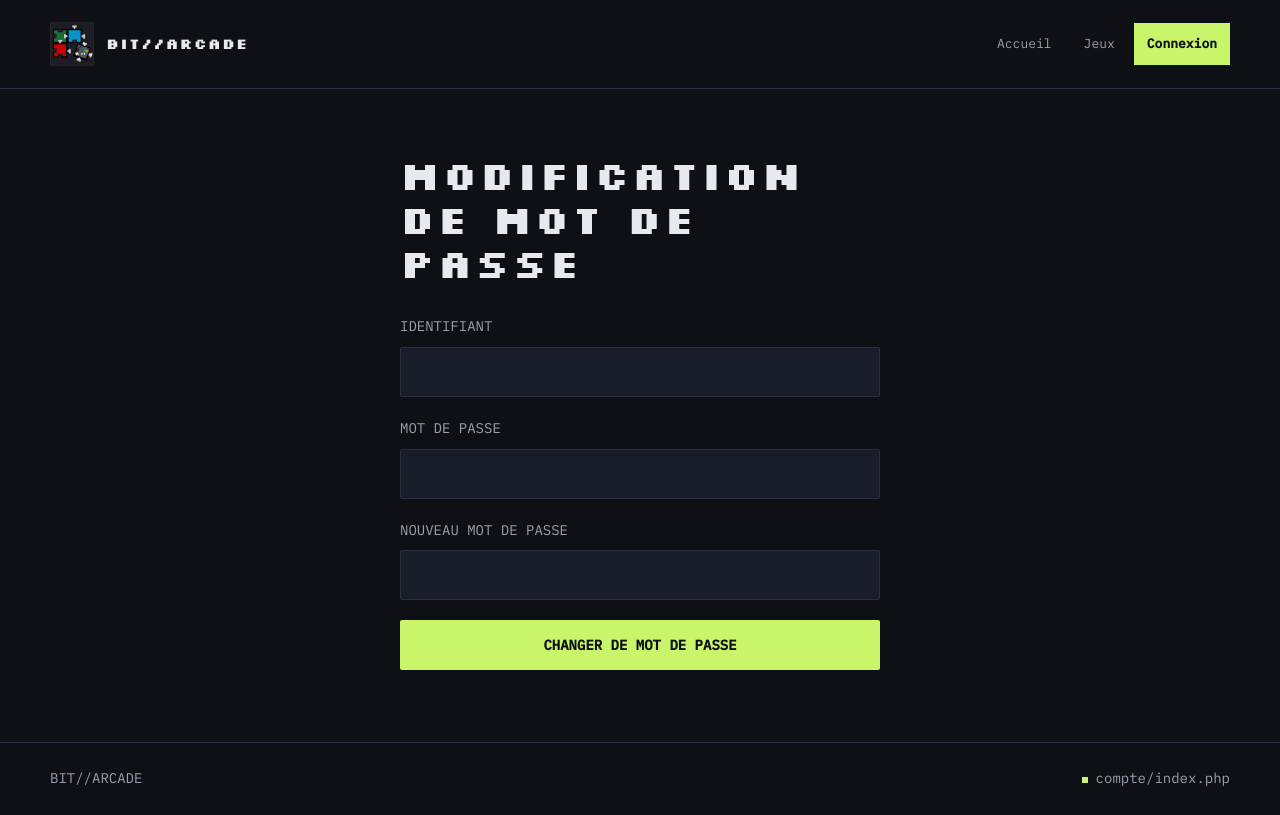
After one commit to mstlg-sae/web, a PHP site: page /compte/reset_mdp.php in a window 1280 px wide. The commit adds this page. Run offline with PHP 8.4, Linux system fonts and the light colour scheme.

Commit message:
Mdp change v1.0

```diff
--- a/src/compte/index.php
+++ b/src/compte/index.php
@@ -75,6 +75,9 @@ profil_page_onlogged("");
         if ($_GET['info']=="sucess_signup") {
           // affichage d'un message d'erreur en cas d'identifiant invalide
           echo "L'utilisateur à été créer, connecter-vous avec les identifiant pour continuer";
+        } elseif ($_GET['info']=="sucess_change_mdp") {
+          // affichage d'un message d'erreur en cas d'identifiant invalide
+          echo "Le mot de passe à été changé";
         }
         echo "</p></div>";
       }
--- /dev/null
+++ b/src/compte/reset_mdp.php
@@ -0,0 +1,97 @@
+<?php
+session_start();
+include("./../function/php_lib.php");
+profil_page_onlogged("");
+?>
+<!DOCTYPE html>
+<html lang="fr">
+<head>
+  <meta charset="UTF-8">
+  <meta name="viewport" content="width=device-width, initial-scale=1">
+  <title>Connexion · BIT//ARCADE</title>
+  <link rel="stylesheet" href="./../assets/style.css">
+</head>
+<body>
+  <header>
+    <div class="conteneur">
+      <a class="logo" href="./../index.php">
+        <img src="./../assets/logo.png" alt="Logo BIT//ARCADE">
+        <span>BIT//ARCADE</span>
+      </a>
+      <nav>
+        <a href="./../index.php">Accueil</a>
+        <a href="./../jeux/index.php">Jeux</a>
+        <?php
+        inject_profil_button("./");
+        ?>
+      </nav>
+    </div>
+  </header>
+  <main>
+    <div class="conteneur">
+      <form class="formulaire" action="reset-action.php" method="post">
+        <h1>Modification de mot de passe</h1>
+        <div class="champ">
+          <label for="login">Identifiant</label>
+          <input type="text" id="login" name="login" required>
+        </div>
+        <div class="champ">
+          <label for="mdp">Mot de passe</label>
+         <input type="password" id="mdp" name="mdp" required>
+        </div>
+        <div class="champ">
+          <label for="mdp_new">Nouveau mot de passe</label>
+         <input type="password" id="mdp_new" name="mdp_new" required>
+        </div>
+        <button class="bouton" type="submit" style="width:100%">Changer de mot de passe</button>
+      </form>
+      <?php
+
+      if(isset($_GET['error'])){
+        echo "<div class='error'><p class='error_text'>";
+        if ($_GET['error']=="wrong_login") {
+          // affichage d'un message d'erreur en cas d'identifiant invalide
+          echo "Le identifiant fournis ne sont pas valide";
+        } elseif ($_GET['error']=="no_request") {
+          // affichage d'un message d'erreur en cas de requètes d'authentification invalide
+          // -> connection effectué mais requète invalide
+          echo "Les champs de nom d'utilisateur et de mot de passe doivent être fournis pour se connecter";
+        }elseif ($_GET['error']=="no_role"){
+          // Erreur en cas d'acquisition du rôle lors de la connection
+          echo "Le rôle n'a pas pu être charger lors la connection, veuillez contacter un administrateur" ;
+        }elseif ($_GET['error']=="no_db_available"){
+          // affichage d'un message d'erreur en cas de requètes d'authentification vide
+          // -> tentative d'accès à un page pour personne connecté sans connection
+          echo "La Base de données est en erreur, veuillez contacter un administrateur" ;
+        }elseif ($_GET['error']=="no_session"){
+          // affichage d'un message d'erreur en cas de requètes d'authentification vide
+          // -> tentative d'accès à un page pour personne connecté sans connection
+          echo "Vous devez être connecté pour accèder à cette page" ;
+        } else {
+          // erreur générique
+          echo "Un erreur lors de la connexion est survenu";
+        }
+        echo "</p><br><p class='error_code'>Code de l'erreur : '".$_GET['error']."'</p></div>";
+      }
+      if(isset($_GET['info'])) {
+        echo "<div class='info'><p class='info_text'>";
+        if ($_GET['info']=="sucess_signup") {
+          // affichage d'un message d'erreur en cas d'identifiant invalide
+          echo "L'utilisateur à été créer, connecter-vous avec les identifiant pour continuer";
+        }
+        echo "</p></div>";
+      }
+      ?>
+    </div>
+  </main>
+  <footer>
+    <div class="conteneur">
+      <span>BIT//ARCADE</span>
+      <span class="page">compte/index.php</span>
+    </div>
+  </footer>
+</body>
+</html>
+<?php
+
+?>
```
Also changed, not shown: src/compte/reset-action.php (added, +68 -0 lines).
